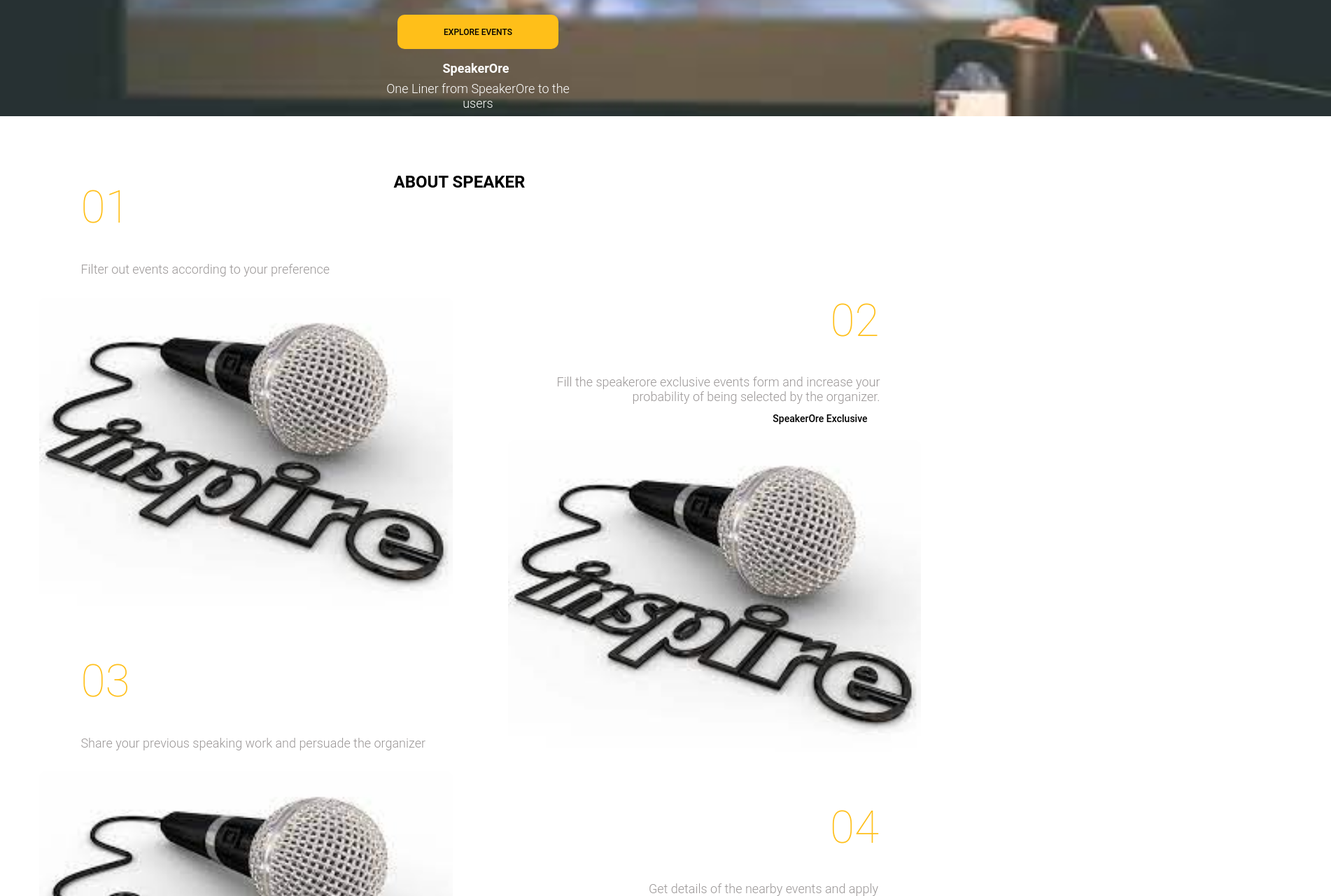
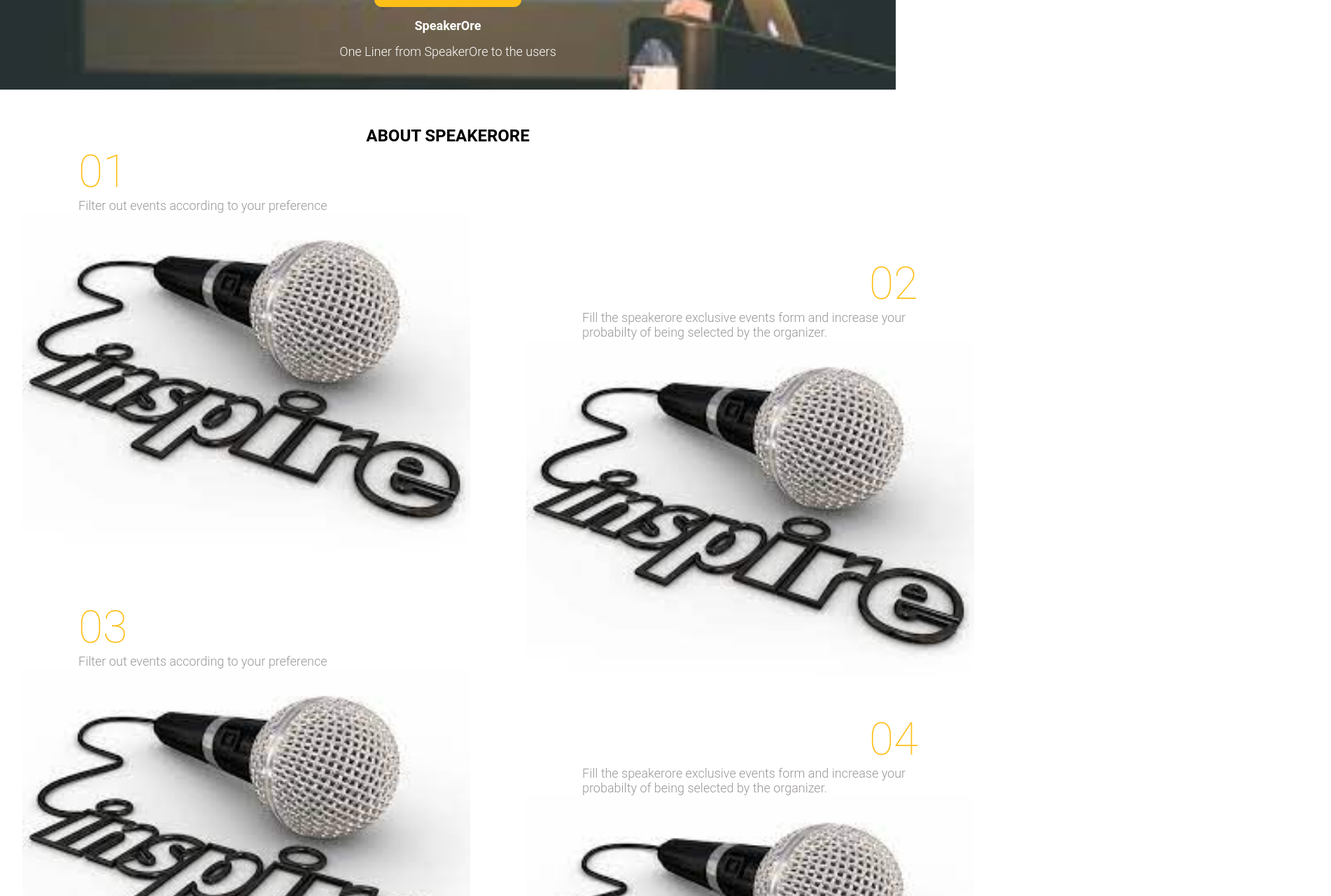
Before and after one commit to CodeAstronautic/speaker_frontend, a React (Create React App) app: page / in a window 1280 px wide. Shown: the part 500-1780 px from the top of the page at 70% size, 1902 px wide, since content can reach past the window. Built offline with nearby package versions, Linux system fonts and the light colour scheme.

Commit message:
aboutdone

```diff
--- a/src/components/About.js
+++ b/src/components/About.js
@@ -5,30 +5,47 @@
     return (
         <>
             <div className='about'>
-                <p className='heading1'>ABOUT SPEAKER</p>
-                <div className="cards">
-                    <div className="card1">
-                        <p className='num1 '>01</p>
-                        <p className='desc1'>Filter out events according to your preference</p>
-                        <img className='image1' src={require("./images/about.jpg")} alt={""} />
+                   <p className='heading1'>ABOUT SPEAKERORE</p>
+
+                <div className="cards-section">
+                    <div className="card">
+                        <div className="fp-cardtext">
+                           <p className='num'>01</p>
+                        <p className='desc'>Filter out events according to your preference</p>
+                        </div>
+
+                        <img className='image' src={require("./images/about.jpg")} alt={""} />
                     </div>
-                    <div className="card2">
-                        <p className='num2 '>02</p>
-                        <p className='desc2'>Fill the speakerore exclusive events form and increase your probability of being selected by the organizer.</p>
-                        <p className="des2">SpeakerOre Exclusive</p>
-                        <img className='image2' src={require("./images/about.jpg")} alt={""} />
+                    <div className="card">
+                        <div className="fp-cardtext">
+                           <p className='num' style={{textAlign:'end'}}>02</p>
+                        <p className='desc'>Fill the speakerore exclusive events form and increase your probabilty of being selected by the organizer.</p>
+                        </div>
+
+                        <img className='image' src={require("./images/about.jpg")} alt={""} />
                     </div>
-                    <div className="card3">
-                        <p className='num3 '>03</p>
-                        <p className='desc3'>Share your previous speaking work and persuade the organizer</p>
-                        <img className='image3' src={require("./images/about.jpg")} alt={""} />
+
+                </div>
+                <div className="cards-section" style={{position:'relative', top:'-7rem'}}>
+                    <div className="card">
+                        <div className="fp-cardtext">
+                           <p className='num'>03</p>
+                        <p className='desc'>Filter out events according to your preference</p>
+                        </div>
+
+                        <img className='image' src={require("./images/about.jpg")} alt={""} />
                     </div>
-                    <div className="card4">
-                        <p className='num4 '>04</p>
-                        <p className='desc4'>Get details of the nearby events and apply</p>
-                        <img className='image4' src={require("./images/about.jpg")} alt={""} />
+                    <div className="card">
+                        <div className="fp-cardtext">
+                           <p className='num' style={{textAlign:'end'}}>04</p>
+                        <p className='desc'>Fill the speakerore exclusive events form and increase your probabilty of being selected by the organizer.</p>
+                        </div>
+
+                        <img className='image' src={require("./images/about.jpg")} alt={""} />
                     </div>
+
                 </div>
+
             </div>
         </>
     )
--- a/src/components/Categories.js
+++ b/src/components/Categories.js
@@ -1,5 +1,5 @@
 import React from "react";
-import "./css/category.css";
+// import "./css/category.css";
 export default function Categories() {
   return (
     <>
--- a/src/components/Firstpage.js
+++ b/src/components/Firstpage.js
@@ -7,12 +7,15 @@
     <>
       <div className="speaker">
         <img src={require("./images/speaker.jpg")} alt={""} />
-        <button className="btn">EXPLORE EVENTS</button>
-        <p className="one">SpeakerOre</p>
-        <p className="two">One Liner from SpeakerOre to the users</p>
+        <div className="fp-text">
+          <button className="btn">EXPLORE EVENTS</button>
+          <p className="one">SpeakerOre</p>
+          <p className="two">One Liner from SpeakerOre to the users</p>
+        </div>
       </div>
-      <Categories />
       <About />
+      {/* <Categories /> */}
+
     </>
   );
 }
--- a/src/components/css/About.css
+++ b/src/components/css/About.css
@@ -1,13 +1,9 @@
-.about{
-    margin-top: 746px;
+.about {
+  padding: 2rem;
 }
-.heading1{
-    position: absolute;
-width: 241px;
-height: 28px;
-left: 562.5px;
-top: 746.33px;
-
+.heading1 {
+    margin-top: 1rem;
+  text-align: center;
   font-family: Roboto;
   font-style: normal;
   font-weight: bold;
@@ -18,81 +14,42 @@
   color: #000000;
 }
 
-.num1{
-
-    position: absolute;
-    width: 71px;
-    height: 75px;
-    left: 115.43px;
-    top: 759.39px;
-
+.cards-section{
+    display: grid;
+    grid-template-columns: 1fr 1fr;
+    column-gap:5rem;
+}
+.cards-section .card:nth-child(2){
+    margin-top: 10rem;
+}
+.card .fp-cardtext{
+    padding:0 5rem;
+}
+.num {
   font-family: Roboto;
   font-style: normal;
   font-weight: 100;
   font-size: 64px;
   line-height: 75px;
 
-    color: #FFBF19;
+  color: #ffbf19;
 }
-.desc1{
-    position: absolute;
-width: 531.09px;
-height: 27.04px;
-left: 115.43px;
-top: 874.39px;
-
+.desc{
   font-family: Roboto;
   font-style: normal;
   font-weight: 300;
   font-size: 18px;
   line-height: 21px;
 
-color: #9A9696;
+  color: #9a9696;
 }
-.image1{
-    position: absolute;
-width: 590.51px;
-height: 446.23px;
-left: 56.01px;
-top: 925.39px;
-
-background: #F4F4F4;
+.image{
+    width: 40rem;
+  background: #f4f4f4;
   border-radius: 10px;
 }
-.num2{
-    position: absolute;
-width: 71px;
-height: 75px;
-left: 1186.51px;
-top: 921px;
 
-font-family: Roboto;
-font-style: normal;
-font-weight: 100;
-font-size: 64px;
-line-height: 75px;
-
-
-
-color: #FFBF19;
-}
-.desc2{
-    position: absolute;
-width: 506.51px;
-height: 42px;
-left: 751px;
-top: 1034.92px;
-
-font-family: Roboto;
-font-style: normal;
-font-weight: 300;
-font-size: 18px;
-line-height: 21px;
-text-align: right;
-
-color: #9A9696;
-}
-.des2{
+.des2 {
   position: absolute;
   width: 136px;
   height: 16px;
@@ -107,17 +64,8 @@
 
   color: #000000;
 }
-.image2{
-    position: absolute;
-width: 590.51px;
-height: 446.23px;
-left: 725.51px;
-top: 1128.91px;
 
-background: #F4F4F4;
-border-radius: 10px;
-}
-.num3{
+.num3 {
   position: absolute;
   width: 71px;
   height: 75px;
@@ -131,11 +79,9 @@
   line-height: 75px;
   /* identical to box height */
 
-
-color: #FFBF19;
-
+  color: #ffbf19;
 }
-.desc3{
+.desc3 {
   position: absolute;
   width: 531.09px;
   height: 27.04px;
@@ -148,19 +94,19 @@
   font-size: 18px;
   line-height: 21px;
 
-color: #9A9696;
+  color: #9a9696;
 }
-.image3{
+.image3 {
   position: absolute;
   width: 590.51px;
   height: 446.23px;
   left: 56.01px;
   top: 1601.97px;
 
-background: #F4F4F4;
+  background: #f4f4f4;
   border-radius: 10px;
 }
-.num4{
+.num4 {
   position: absolute;
   width: 71px;
   height: 75px;
@@ -173,9 +119,9 @@
   font-size: 64px;
   line-height: 75px;
 
-color: #FFBF19;
+  color: #ffbf19;
 }
-.desc4{
+.desc4 {
   position: absolute;
   width: 332px;
   height: 21px;
@@ -188,19 +134,17 @@
   font-size: 18px;
   line-height: 21px;
 
-
   text-align: center;
 
-color: #9A9696;
+  color: #9a9696;
 }
-.image4{
-
+.image4 {
   position: absolute;
   width: 590.51px;
   height: 446.23px;
   left: 725.51px;
   top: 1803.28px;
 
-background: #F4F4F4;
+  background: #f4f4f4;
   border-radius: 10px;
 }
--- a/src/components/css/Firstpage.css
+++ b/src/components/css/Firstpage.css
@@ -1,46 +1,39 @@
 .speaker img {
-  width: 1902px;
-  height: 609.17px;
-  left: 0px;
-  top: 56.78px;
+  width: 100%;
   background: rgba(52, 52, 52, 0.65);
 }
-
+.speaker{
+  position: relative;
+}
 .speaker .btn {
-  position: absolute;
-  width: 229.04px;
-  height: 49px;
-  left: 568.48px;
-  top: 521.21px;
+  outline: none;
   border: none;
+  padding: 1rem 3.5rem;
   background: #ffbf19;
   border-radius: 10px;
   font-family: Roboto;
   font-weight: 500;
   font-size: 12px;
   line-height: 14px;
+  margin-bottom: 1rem;
+}
+.fp-text{
+  position: absolute;
+  bottom: 3rem;
+  width: 100%;
+  text-align: center;
 }
 .one {
-  position: absolute;
-  width: 101px;
-  height: 21px;
-  left: 632.5px;
-  top: 587.03px;
-
   font-family: Roboto;
   font-style: normal;
   font-weight: bold;
   font-size: 18px;
   line-height: 21px;
   color: white;
+  margin-bottom: 1rem;
 }
 .two {
-  position: absolute;
-  width: 309px;
-  height: 21px;
-  left: 528.5px;
-  top: 616.06px;
-  color: white;
+  color: #fff;
   font-family: Roboto;
   font-style: normal;
   font-weight: 300;
--- a/src/components/css/category.css
+++ b/src/components/css/category.css
@@ -16,11 +16,11 @@
 
 }
 .desc{
-    position: absolute;
+    /* position: absolute;
 width: 493px;
 height: 21px;
 left: 456.5px;
-top: 2374.24px;
+top: 2374.24px; */
 
 font-family: Roboto;
 font-style: normal;
```
Lines whose indentation alone changed are shown as unchanged.
